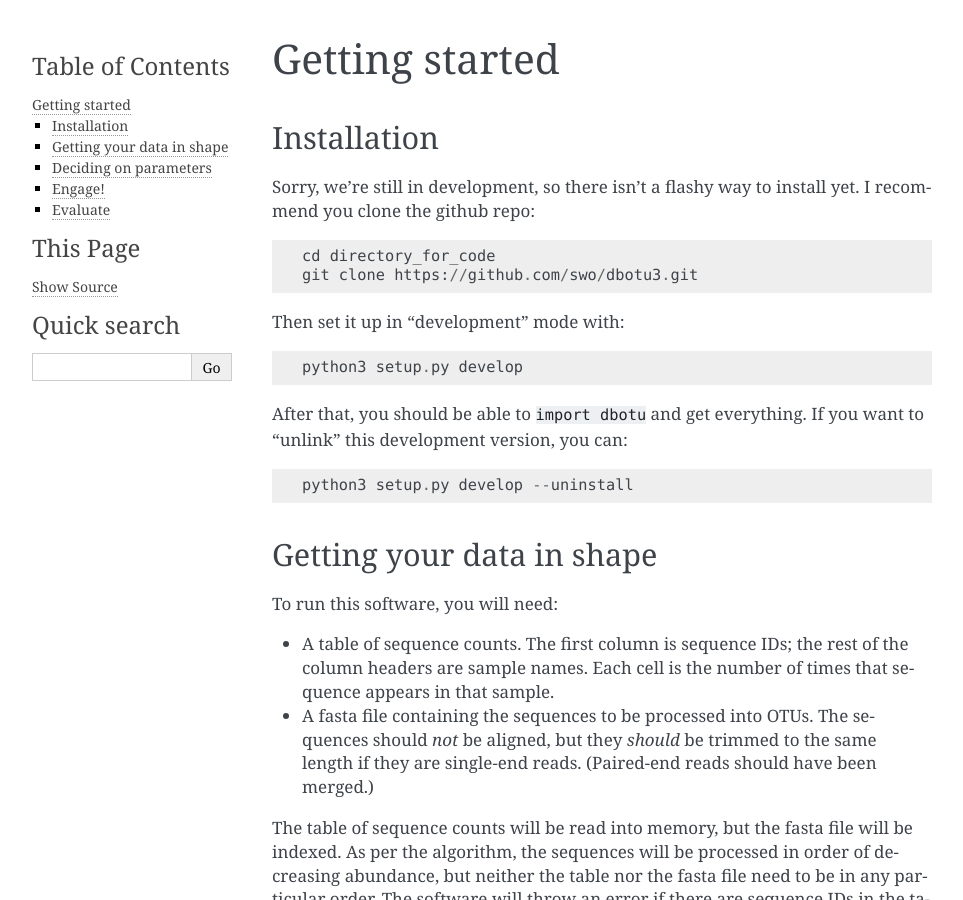
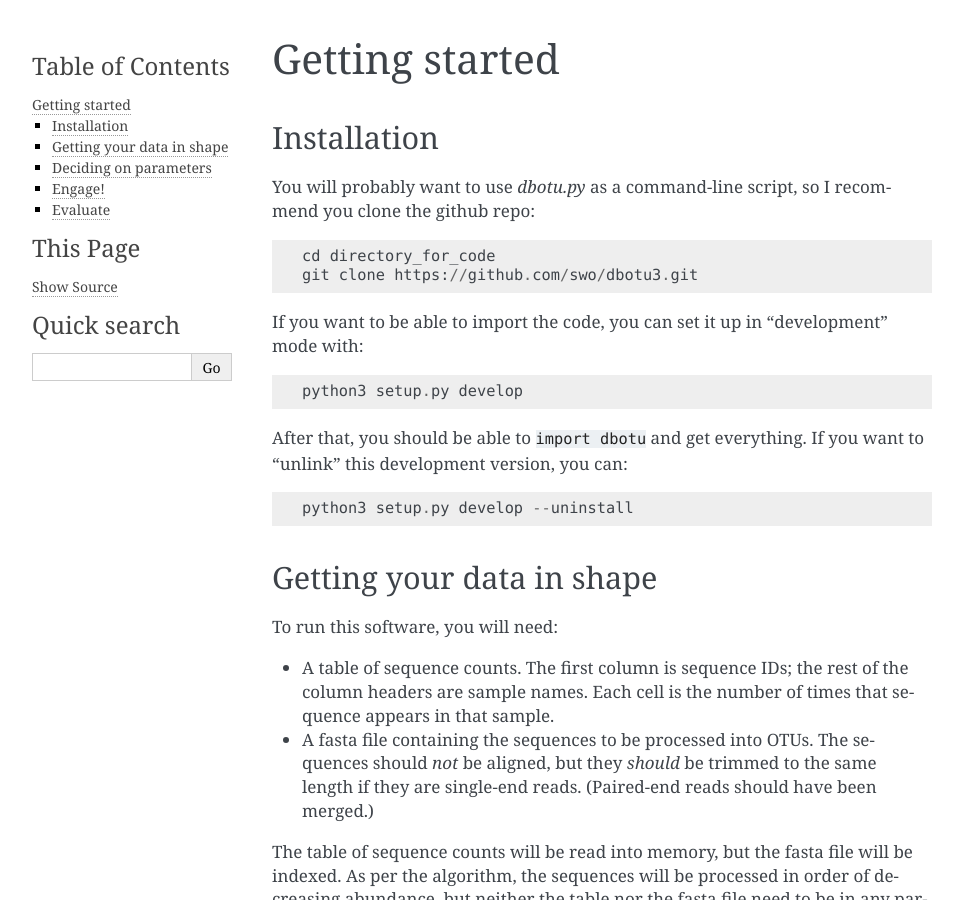
Before and after one commit to swo/dbotu3, a Sphinx documentation site: the page built from doc/source/getting-started.rst, in a window 1280 px wide and 900 px high. Shown: the whole window, without its empty margins (148-1111 px from the left). Built offline with Sphinx 7.4.7, drawn with Linux system fonts in a browser that asks for light colours.

Commit message:
slightly improved docs

```diff
--- a/doc/source/getting-started.rst
+++ b/doc/source/getting-started.rst
@@ -5,18 +5,19 @@ Getting started
 Installation
 ============
 
-Sorry, we're still in development, so there isn't a flashy way to install yet.
-I recommend you clone the github repo::
+You will probably want to use `dbotu.py` as a command-line script, so I
+recommend you clone the github repo::
 
     cd directory_for_code
     git clone https://github.com/swo/dbotu3.git
 
-Then set it up in "development" mode with::
+If you want to be able to import the code, you can set it up in "development"
+mode with::
 
     python3 setup.py develop
 
-After that, you should be able to ``import dbotu`` and get everything. If you want to "unlink"
-this development version, you can::
+After that, you should be able to ``import dbotu`` and get everything. If you
+want to "unlink" this development version, you can::
 
     python3 setup.py develop --uninstall
 
```
Also changed, not shown: README.md (+6 -1 lines).
